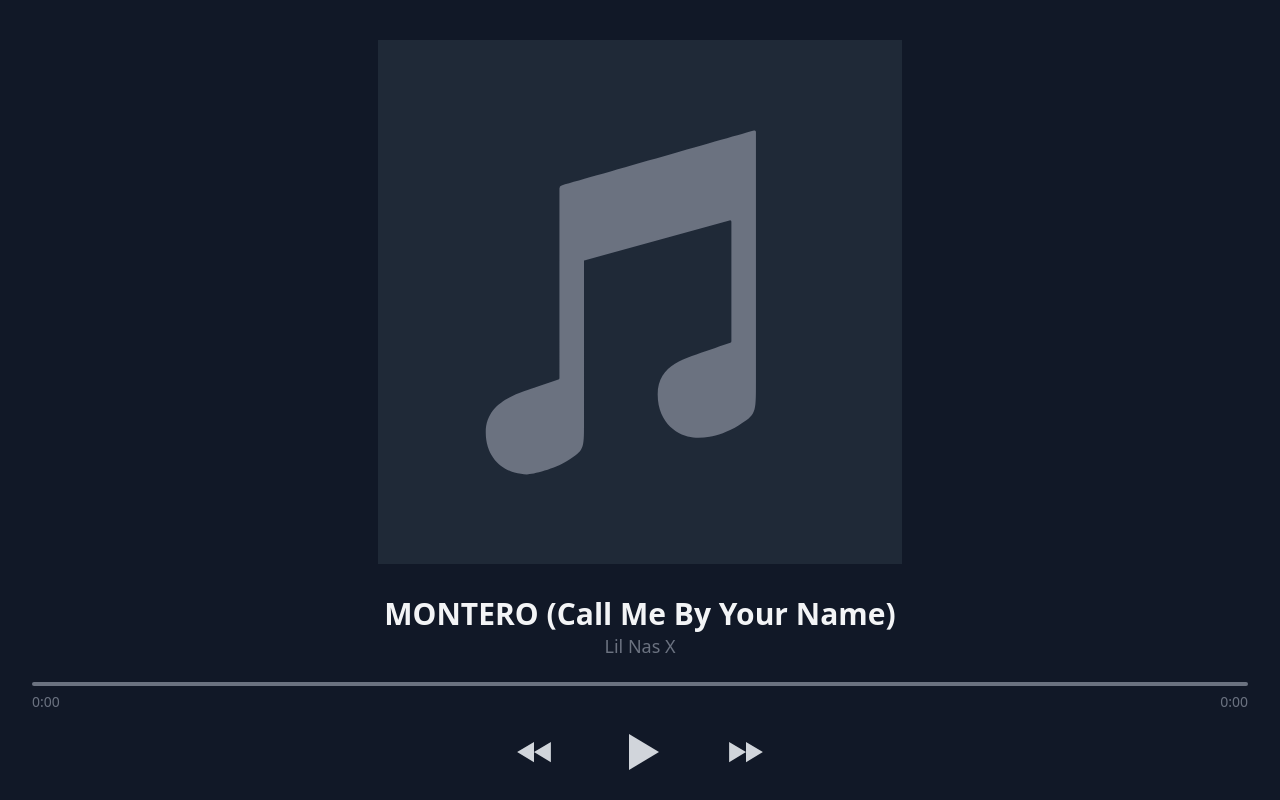
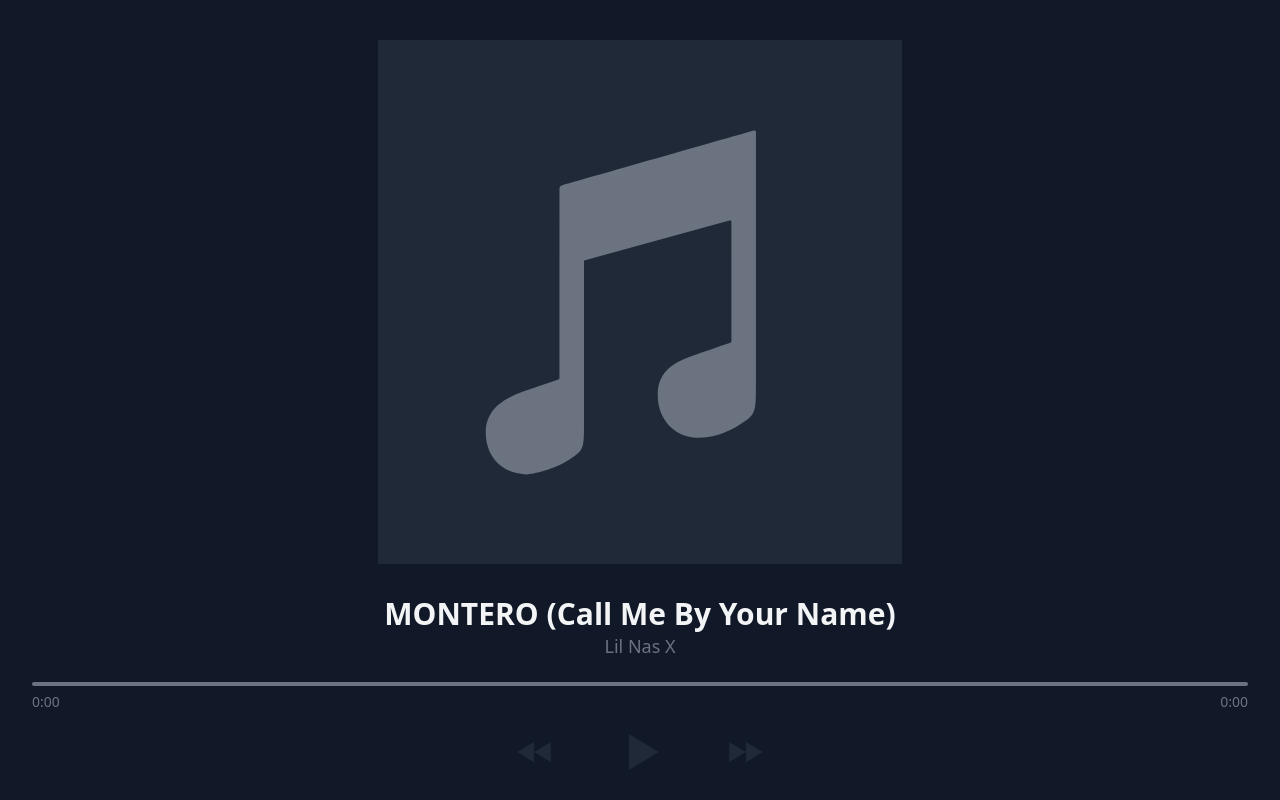
Before and after one commit to neoki07/plain-music-player, a React (Vite) app: page / in a window 1280 px wide. Built offline with nearby package versions, Linux system fonts and the light colour scheme; the HTML template or start-up script is replaced by a standard one.

Commit message:
:sparkles: Disable playback if no songs are added to the playlist

```diff
--- a/src/App.tsx
+++ b/src/App.tsx
@@ -94,6 +94,7 @@
   };
 
   const playerTogglePause = () => {
+    if (playlistItemsRef.current.length) {
       invoke("is_paused").then((isPaused) => {
         if (isPaused) {
           setStatus("Running");
@@ -103,6 +104,7 @@
           invoke("pause");
         }
       });
+    }
   };
 
   const progressUpdate = () => {
@@ -349,20 +351,23 @@
           </div>
           <div className="p-8 pt-4 flex justify-center items-center">
             <button
-              className="cursor-default text-4xl text-gray-300 hover:text-gray-50 hover:scale-105 active:text-gray-300 active:scale-100"
+              className="cursor-default text-4xl text-gray-300 enabled:hover:text-gray-50 enabled:hover:scale-105 active:text-gray-300 active:scale-100 disabled:text-gray-800"
               onClick={playerPrevious}
+              disabled={status === "Stopped"}
             >
               <IoPlayBackSharp />
             </button>
             <button
-              className="mx-16 text-5xl translate-x-1 cursor-default text-gray-300 hover:text-white hover:scale-105 active:text-gray-300 active:scale-100"
+              className="mx-16 text-5xl translate-x-1 cursor-default text-gray-300 enabled:hover:text-white enabled:hover:scale-105 active:text-gray-300 active:scale-100 disabled:text-gray-800"
               onClick={playerTogglePause}
+              disabled={status === "Stopped"}
             >
               {status === "Running" ? <IoPauseSharp /> : <IoPlaySharp />}
             </button>
             <button
-              className="cursor-default text-4xl text-gray-300 hover:text-white hover:scale-105 active:text-gray-300 active:scale-100"
+              className="cursor-default text-4xl text-gray-300 enabled:hover:text-white enabled:hover:scale-105 active:text-gray-300 active:scale-100 disabled:text-gray-800"
               onClick={playerNext}
+              disabled={status === "Stopped"}
             >
               <IoPlayForwardSharp />
             </button>
```
Lines whose indentation alone changed are shown as unchanged.
